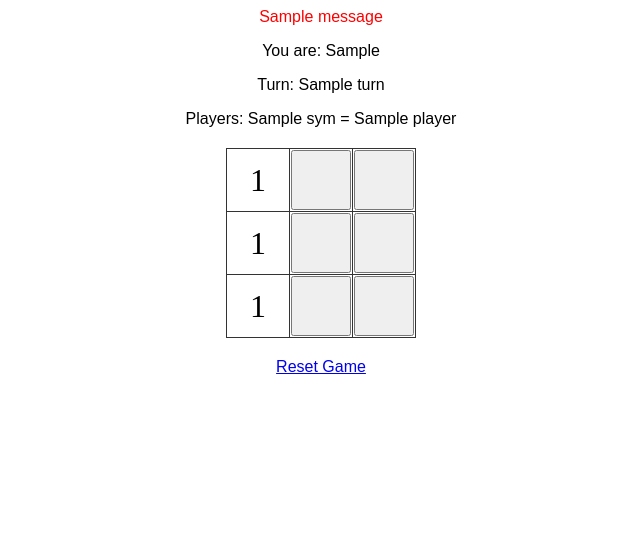
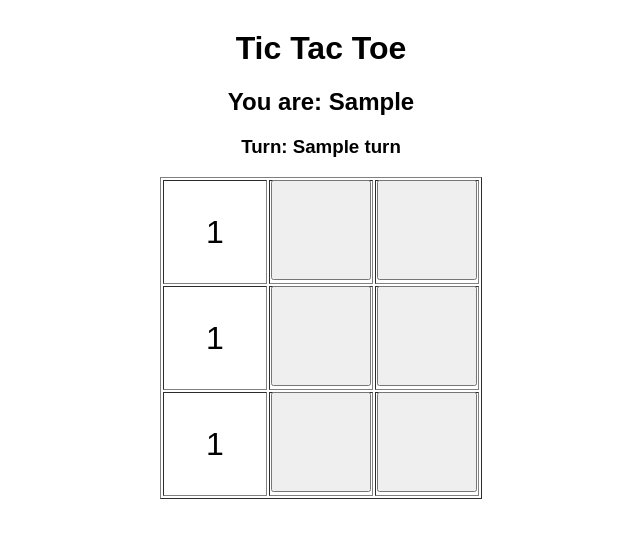
Before and after one commit to KeiraOMG0/shitty-tiktactoe, a Flask app: template templates/index.html in a window 1280 px wide. Shown: the top 538 px of the page, without its empty margins (319-959 px from the left). Run offline with Flask 3, Linux system fonts and the light colour scheme; the template is opened without the code that fills it: most values are stand-ins (such as "Sample title", 1, 10 or a date in 2020); one stand-in notice (Sample message) is shown.

Commit message:
Add files via upload

```diff
--- a/templates/index.html
+++ b/templates/index.html
@@ -1,44 +1,32 @@
 <!doctype html>
 <html>
 <head>
-  <title>Tic-Tac-Toe</title>
+  <title>Tic Tac Toe</title>
+  <meta http-equiv="refresh" content="5"> <!-- Auto-refresh every 5 sec -->
   <style>
-    table { border-collapse: collapse; margin: 20px auto; }
-    td { width: 60px; height: 60px; text-align: center; vertical-align: middle;
-         font-size: 2em; border: 1px solid #333; }
+    body { text-align: center; font-family: sans-serif; margin-top: 30px; }
+    table { margin: 0 auto; }
+    td { width: 100px; height: 100px; font-size: 2em; text-align: center; }
+    .controls { margin-top: 20px; }
     form { display: inline; }
-    .info { text-align: center; font-family: sans-serif; }
-    .flash { color: red; }
   </style>
 </head>
 <body>
-  <div class="info">
-    {% with messages = get_flashed_messages() %}
-      {% if messages %}
-        <div class="flash">
-          {% for m in messages %}{{ m }}<br>{% endfor %}
-        </div>
-      {% endif %}
-    {% endwith %}
-    <p>You are: {{ your_symbol or 'Spectator' }}</p>
-    <p>Turn: {{ turn }}</p>
-    <p>Players:
-      {% for ip, sym in players.items() %}
-        {{ sym }} = {{ ip }}{% if not loop.last %}, {% endif %}
-      {% endfor %}
-    </p>
-  </div>
-  <table>
-    {% for i in range(3) %}
+  <h1>Tic Tac Toe</h1>
+
+  <h2>You are: {{ your_symbol }}</h2>
+  <h3>Turn: {{ turn }}</h3>
+
+  <table border="1">
+    {% for r in range(3) %}
     <tr>
-        {% for j in range(3) %}
+      {% for c in range(3) %}
       <td>
-            {% if board[i][j] %}
-              {{ board[i][j] }}
+        {% if board[r][c] %}
+          {{ board[r][c] }}
         {% else %}
           <form method="post">
-                <input type="hidden" name="cell" value="{{ i }},{{ j }}">
-                <button style="width:100%;height:100%;font-size:1em;">&nbsp;</button>
+            <button name="cell" value="{{r}},{{c}}" style="width:100%; height:100%;"></button>
           </form>
         {% endif %}
       </td>
@@ -46,8 +34,8 @@
     </tr>
     {% endfor %}
   </table>
-  <div class="info">
-    <a href="{{ url_for('reset') }}">Reset Game</a>
-  </div>
+
+
+
 </body>
 </html>
```
Also changed, not shown: templates/waiting.html (added, +24 -0 lines), templates/winner.html (added, +24 -0 lines). Lines whose indentation alone changed are shown as unchanged.
